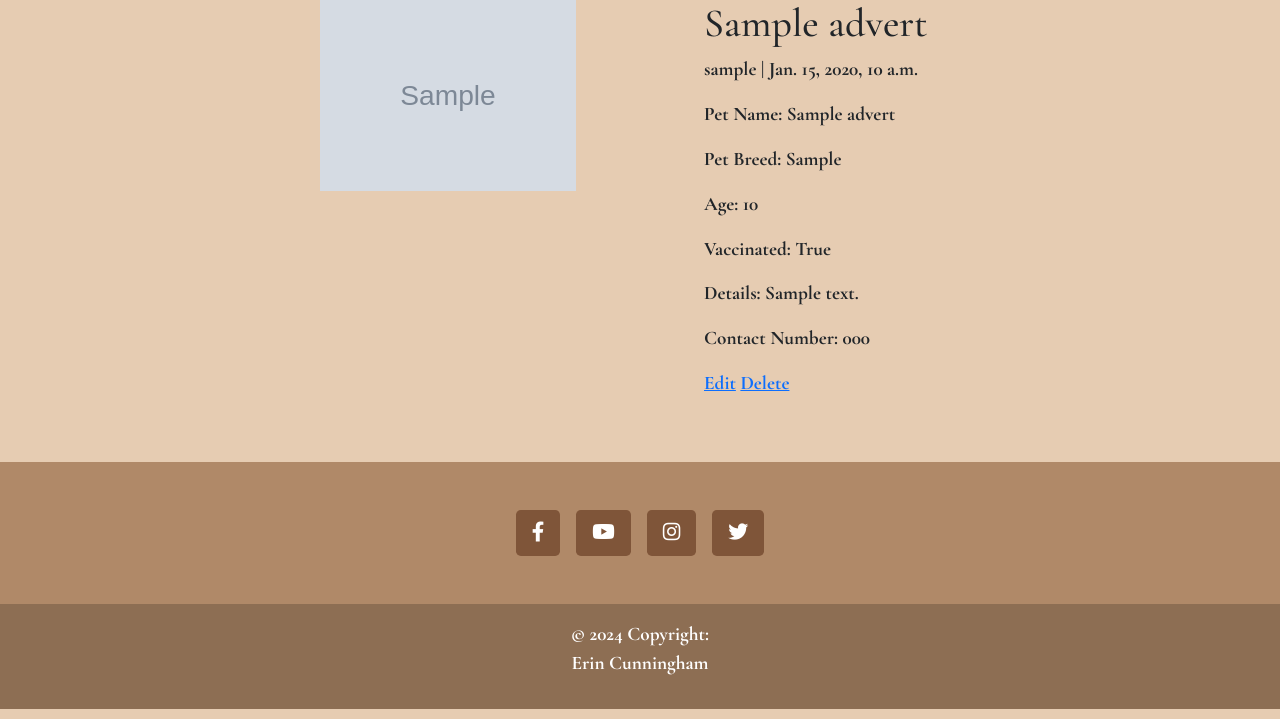
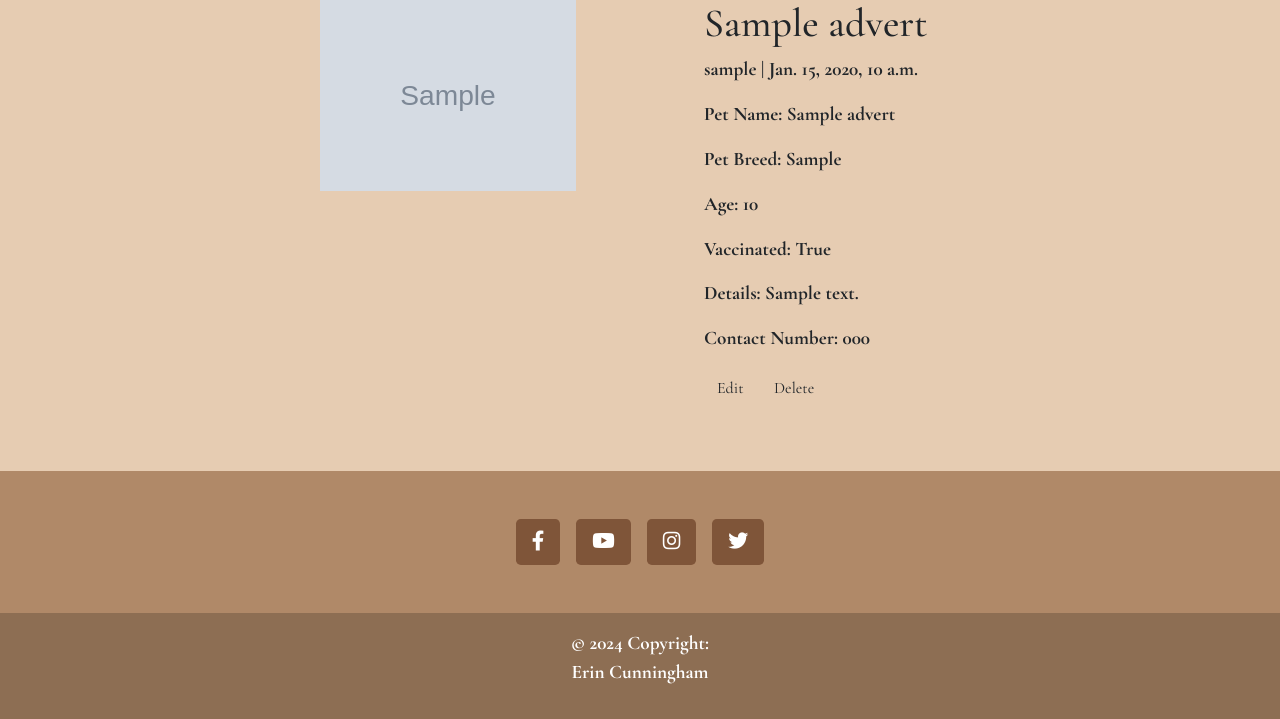
Before and after one commit to erincunningham7/pp4-project-portfolio-four, a Django app: page /1/ in a window 1280 px wide. Shown: the part 185-904 px from the top of the page. Run offline with Django 4.2, Linux system fonts and the light colour scheme; a user stored in the database is signed in; tables that the repository leaves empty hold one stand-in row (values such as "Sample post"); grey boxes marked "Sample" are stand-in pictures; some web fonts are replaced.

Commit message:
remove all accessibility errors

```diff
--- a/ads/templates/ads/ad_detail.html
+++ b/ads/templates/ads/ad_detail.html
@@ -31,10 +31,10 @@
         {{ advert.phone }}
     </p>
     {% if user.is_authenticated and advert.user == user %}
-  <a href="{% url 'edit_ad' advert.id %}" class="button">Edit</a>
+  <a href="{% url 'edit_ad' advert.id %}" class="btn btn-edit text-dark">Edit</a>
   {% endif %}
   {% if user.is_authenticated and advert.user == user %}
-  <a href="{% url 'delete_ad' advert.id %}" class="button">Delete</a>
+  <a href="{% url 'delete_ad' advert.id %}" class="btn btn-delete text-dark">Delete</a>
   {% endif %}
 </div>
 </div>
--- a/ads/templates/ads/index.html
+++ b/ads/templates/ads/index.html
@@ -21,7 +21,7 @@
                                     {% if ad.image %}
                                     <img class="card-img-top" src="{{ ad.image.url }}" alt="advert image of dog">
                                     {% endif %}
-                                <p class="card-text text-muted h6">{{ ad.created_on}}
+                                <p class="card-text h6">{{ ad.created_on}}
                                 </p>
                                 <p class="card-text">{{ ad.excerpt }}
                                 </p>
--- a/static/css/style.css
+++ b/static/css/style.css
@@ -36,11 +36,15 @@ body {
 }
 
 .ad-link:hover,
-.page-link {
+.page-link,
+.btn-edit,
+.btn-delete {
     color: #9C6644;
 }
 
-.page-link:hover
+.page-link:hover,
+.btn-edit:hover,
+.btn-delete:hover
 {
     background-color: #7F5539;
     color: #DDB892;
--- a/templates/base.html
+++ b/templates/base.html
@@ -103,18 +103,18 @@
 
     <footer class="text-center text-lg-start dark-bg">
       <div class="container d-flex justify-content-center py-5">
-        <button type="button" class="btn btn-primary btn-lg btn-floating mx-2" style="background-color: #7F5539;">
+          <a href="https://r.search.yahoo.com/_ylt=Awr.jnnDv_VlIVQVs.gM34lQ;_ylu=Y29sbwNpcjIEcG9zAzEEdnRpZAMEc2VjA3Nj/RV=2/RE=1710633028/RO=10/RU=https%3a%2f%2fwww.facebook.com%2f/RK=2/RS=9zwDCjJlp_E6Geb9Bqs9vYqoOo0-" class="btn btn-primary btn-lg btn-floating mx-2" style="background-color: #7F5539;" aria-label="facebook link">
           <i class="fab fa-facebook-f"></i>
-        </button>
-        <button type="button" class="btn btn-primary btn-lg btn-floating mx-2" style="background-color: #7F5539;">
+          </a>
+          <a href="https://r.search.yahoo.com/_ylt=Awr.nqoYwPVl5PYV2RoM34lQ;_ylu=Y29sbwNpcjIEcG9zAzEEdnRpZAMEc2VjA3Nj/RV=2/RE=1710633113/RO=10/RU=https%3a%2f%2fyoutube.com%2f/RK=2/RS=d9ysAHEf8iLJ5ogtIuQ16ucP480-" class="btn btn-primary btn-lg btn-floating mx-2" style="background-color: #7F5539;" aria-label="youtube link">
           <i class="fab fa-youtube"></i>
-        </button>
-        <button type="button" class="btn btn-primary btn-lg btn-floating mx-2" style="background-color: #7F5539;">
+          </a>
+          <a href="https://r.search.yahoo.com/_ylt=Awr.nqpWwPVljf0VjgwM34lQ;_ylu=Y29sbwNpcjIEcG9zAzEEdnRpZAMEc2VjA3Nj/RV=2/RE=1710633174/RO=10/RU=https%3a%2f%2fwww.instagram.com%2f/RK=2/RS=Zj9TlnINTCf_TMdNyt7XFGyGL00-" class="btn btn-primary btn-lg btn-floating mx-2" style="background-color: #7F5539;" aria-label="instagram link">
           <i class="fab fa-instagram"></i>
-        </button>
-        <button type="button" class="btn btn-primary btn-lg btn-floating mx-2" style="background-color: #7F5539;">
+          </a>
+          <a href="https://r.search.yahoo.com/_ylt=Awr.gjd4wPVlfoAVKukM34lQ;_ylu=Y29sbwNpcjIEcG9zAzEEdnRpZAMEc2VjA3Nj/RV=2/RE=1710633208/RO=10/RU=https%3a%2f%2fwww.twitter.com/RK=2/RS=uFiF1Crd8460fbTkf0gQBQxi4Ms-" class="btn btn-primary btn-lg btn-floating mx-2" style="background-color: #7F5539;" aria-label="twitter link">
           <i class="fab fa-twitter"></i>
-        </button>
+          </a>
       </div>
 
       <!-- Copyright -->
```
